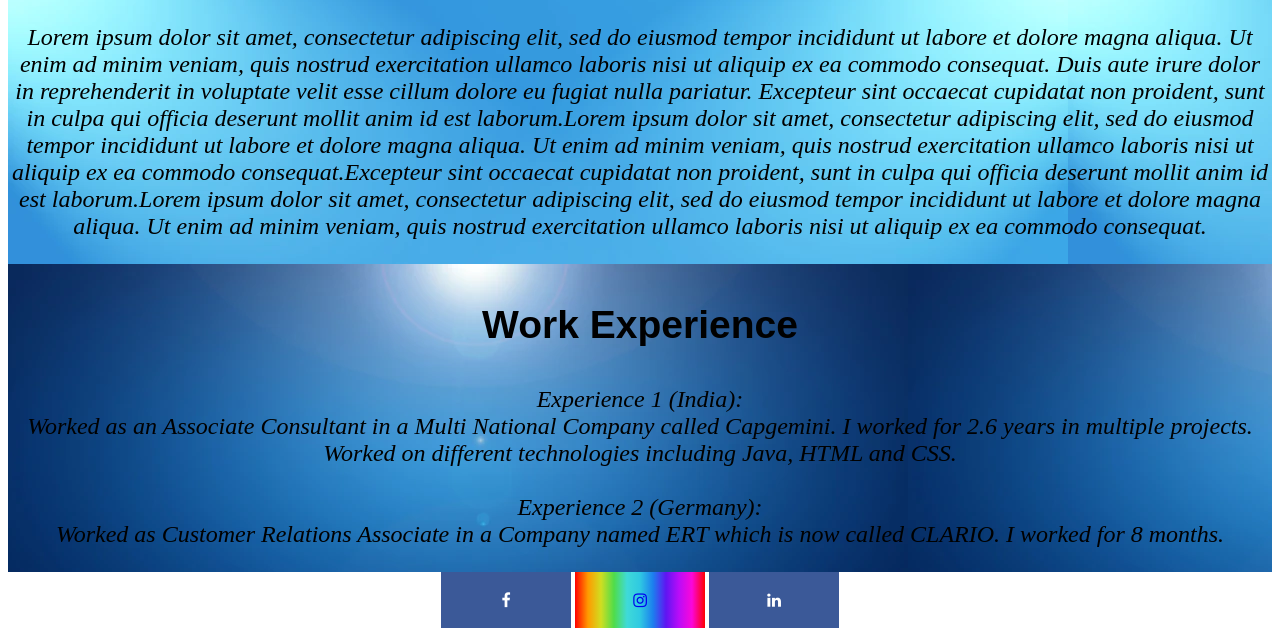
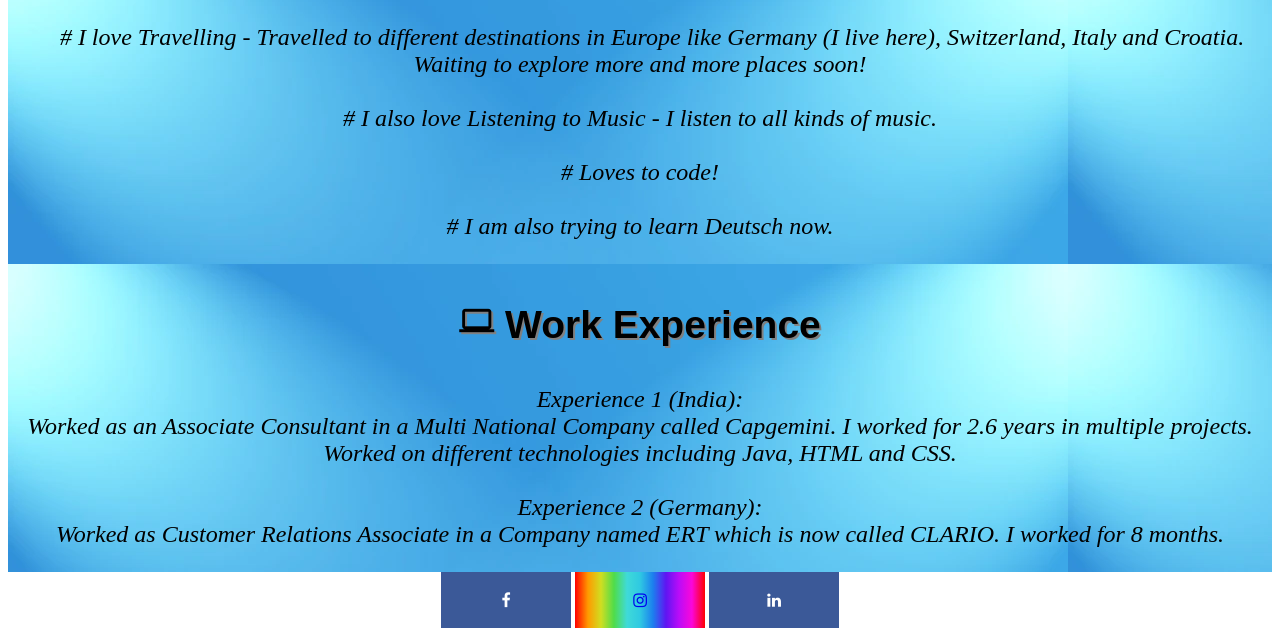
Before and after one commit to harika-ko/Interactive_Portfolio_Page, a plain HTML site: page index.html in a window 1280 px wide. Shown: the part 515-1151 px from the top of the page. Drawn offline with Linux system fonts and the light colour scheme.

Commit message:
Added more CSS

```diff
--- a/index.html
+++ b/index.html
@@ -5,7 +5,7 @@
     <title>My Interactive Portfolio Page</title>
     <link rel="stylesheet" href="style.css">
     <link rel="stylesheet" href="https://cdnjs.cloudflare.com/ajax/libs/font-awesome/4.7.0/css/font-awesome.min.css">
-
+    <link rel="stylesheet" href="https://fonts.googleapis.com/icon?family=Material+Icons">
 </head>
 
 <body>
@@ -28,34 +28,19 @@
     <section id="AboutMe">
         <div class="aboutMe">
             <div class="h3_heading">
-                <h3>About Me</h3>
+                <h3><i class="material-icons" style="font-size:35px;">face</i> About Me</h3>
             </div>
 
             <div class="para">
-                <p>Lorem ipsum dolor sit amet, consectetur adipiscing elit, sed do eiusmod tempor incididunt ut labore
-                    et
-                    dolore
-                    magna aliqua. Ut enim ad minim veniam, quis nostrud exercitation ullamco laboris nisi ut aliquip ex
-                    ea
-                    commodo consequat. Duis aute irure dolor in reprehenderit in voluptate velit esse cillum dolore eu
-                    fugiat
-                    nulla pariatur. Excepteur sint occaecat cupidatat non proident, sunt in culpa qui officia deserunt
-                    mollit
-                    anim id est laborum.Lorem ipsum dolor sit amet, consectetur adipiscing elit, sed do eiusmod tempor
-                    incididunt ut labore
-                    et
-                    dolore
-                    magna aliqua. Ut enim ad minim veniam, quis nostrud exercitation ullamco laboris nisi ut aliquip ex
-                    ea
-                    commodo consequat.Excepteur sint occaecat cupidatat non proident, sunt in culpa qui officia deserunt
-                    mollit
-                    anim id est laborum.Lorem ipsum dolor sit amet, consectetur adipiscing elit, sed do eiusmod tempor
-                    incididunt ut labore
-                    et
-                    dolore
-                    magna aliqua. Ut enim ad minim veniam, quis nostrud exercitation ullamco laboris nisi ut aliquip ex
-                    ea
-                    commodo consequat.</p>
+                <p>&nbsp; &nbsp; # I love Travelling - Travelled to different destinations in Europe like Germany (I
+                    live
+                    here), Switzerland,
+                    Italy and
+                    Croatia. Waiting to explore more and more places soon! <br><br>
+                    # I also love Listening to Music - I listen to all kinds of music.<br><br>
+                    # Loves to code!<br><br>
+                    # I am also trying to learn Deutsch now.<br>
+                </p>
             </div>
         </div>
     </section>
@@ -63,7 +48,7 @@
     <section id="workExperience">
         <div class="workExperience">
             <div class="h3_1_heading">
-                <h3>Work Experience</h3>
+                <h3><i class="material-icons" style="font-size:35px;">computer</i> Work Experience</h3>
             </div>
             <div class="work">
                 <p>Experience 1 (India):<br> Worked as an Associate Consultant in a Multi National Company called
@@ -82,9 +67,10 @@
     <section id="Contact Me">
         <div class="contactMe">
             <div class="contact-info">
-                <a href="https://www.facebook.com/profile.php?id=100004424178884" class="fa fa-facebook"></a>
-                <a href="https://www.instagram.com/harika_kommuri/?hl=en" class="fa fa-instagram"></a>
-                <a href="https://www.linkedin.com/in/harika-ko/" class="fa fa-linkedin"></a>
+                <a href="https://www.facebook.com/profile.php?id=100004424178884" class="fa fa-facebook"
+                    target="_blank"></a>
+                <a href="https://www.instagram.com/harika_kommuri/?hl=en" class="fa fa-instagram" target="_blank"></a>
+                <a href="https://www.linkedin.com/in/harika-ko/" class="fa fa-linkedin" target="_blank"></a>
             </div>
         </div>
     </section>
--- a/style.css
+++ b/style.css
@@ -37,6 +37,7 @@
 
 .image:hover {
     box-shadow: 0 0 25px pink;
+    right: 25px;
 }
 
 .heading {
@@ -53,6 +54,11 @@
     color: white;
 }
 
+#name:hover {
+    position: relative;
+    text-shadow: 2px 2px white;
+}
+
 .home {
     background-image: url("bg1.jpeg");
 }
@@ -60,6 +66,12 @@
 .h3_heading {
     font-family: Arial;
     font-size: 25pt;
+    text-shadow: 2px 2px grey;
+}
+
+.h3_heading:hover {
+    position: relative;
+    right: 5px;
 }
 
 .para {
@@ -67,6 +79,11 @@
     font-style: italic;
     font-size: 18pt;
     margin-top: 0%;
+}
+
+.para:hover {
+    position: relative;
+    left: 5px;
 }
 
 .aboutMe {
@@ -78,6 +95,12 @@
 .h3_1_heading {
     font-family: Arial;
     font-size: 25pt;
+    text-shadow: 2px 2px grey;
+}
+
+.h3_1_heading:hover {
+    position: relative;
+    right: 5px;
 }
 
 .work {
@@ -89,8 +112,13 @@
 .workExperience {
     display: inline-block;
     text-align: center;
-    background-image: url("bg3.jpeg");
-    /* background: linear-gradient(90deg, rgba(48, 9, 246, 0.5583275546546744) 0%, rgba(27, 126, 203, 0.18857965549501055) 99%);*/
+    background-image: url("bg2.jpeg");
+
+}
+
+.work:hover {
+    position: relative;
+    left: 5px;
 }
 
 .fa {
```
